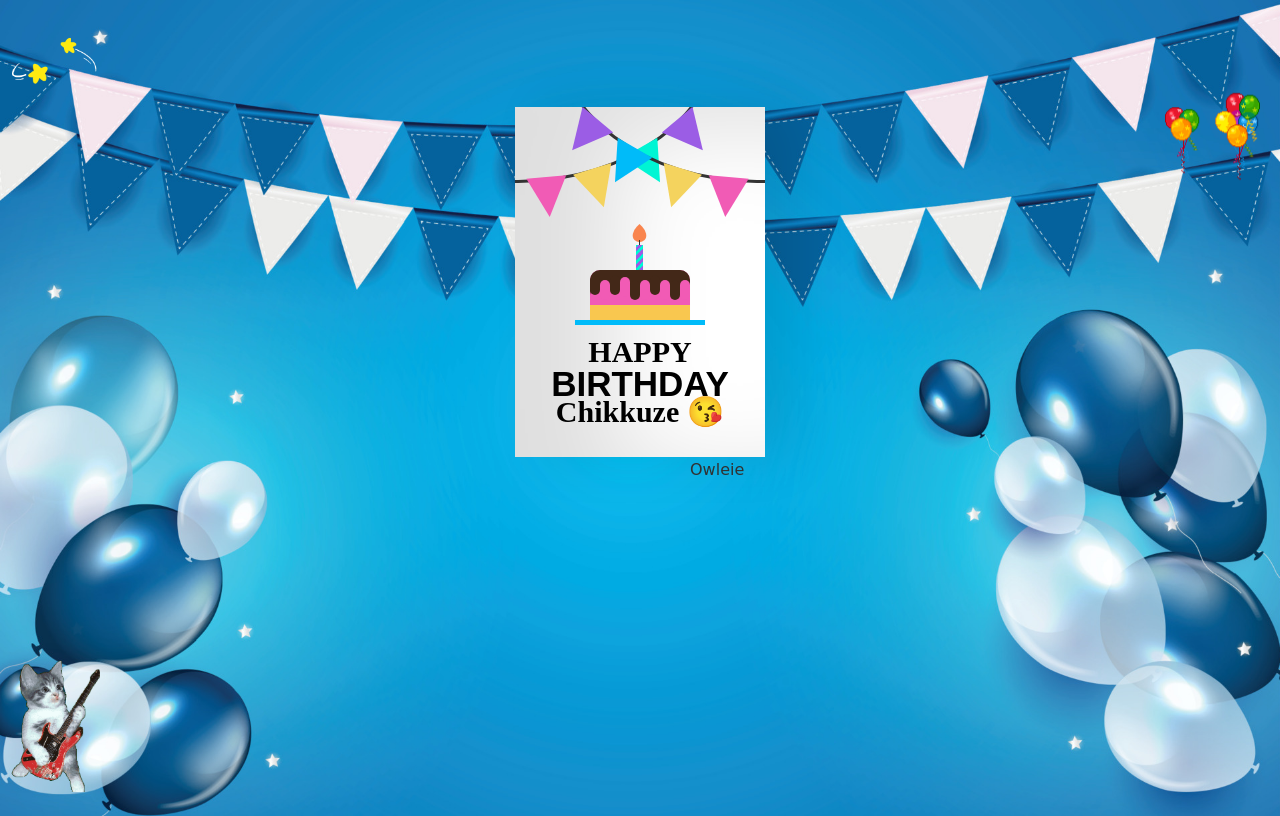
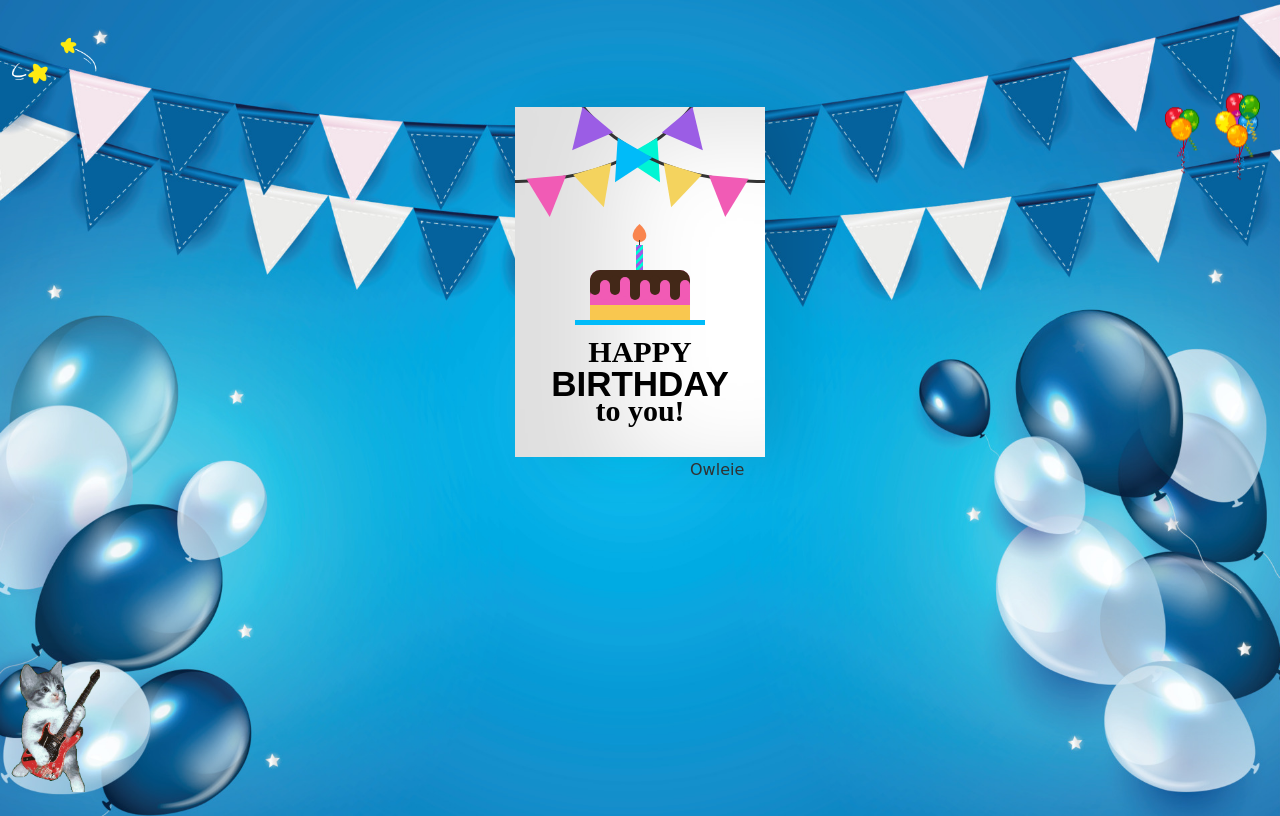
Before and after one commit to Basil0345/Birthday_Wish, a plain HTML site: page index.html in a window 1280 px wide. Drawn offline with Linux system fonts and the light colour scheme.

Commit message:
2025 update v2

```diff
--- a/index.html
+++ b/index.html
@@ -16,7 +16,7 @@
           <div class="front-text">
             <h3 class="happy">HAPPY</h3>
             <h2 class="bday">BIRTHDAY</h2>
-            <h3 class="toyou">Chikkuze 😘</h3>
+            <h3 class="toyou">to you!</h3>
           </div>
           <div class="wrap-deco">
             <div class="decorations"></div>
```
